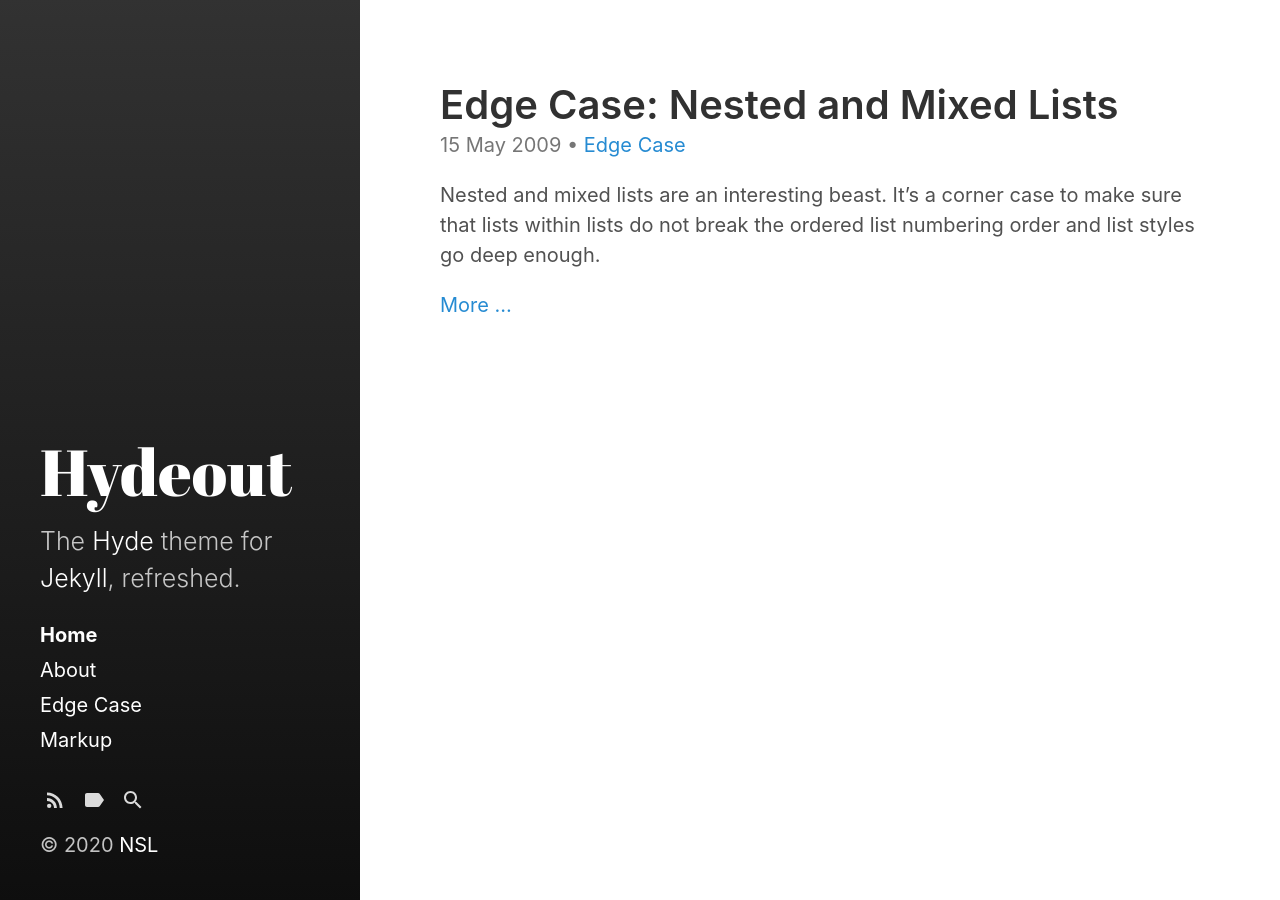
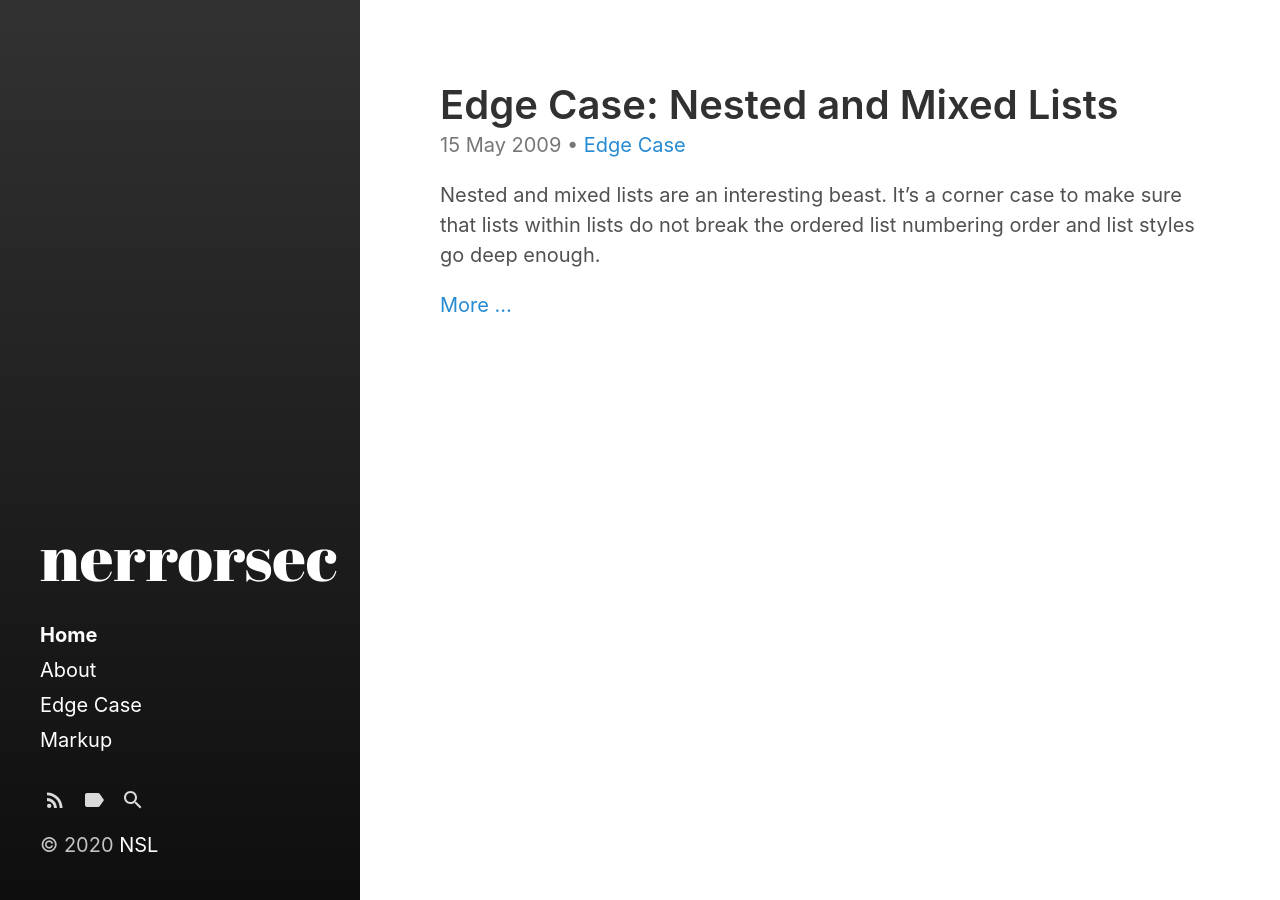
Before and after one commit to nusiloot/nerrorsec.github.io, a Jekyll site: the page built from index.html, in a window 1280 px wide. Built offline with Jekyll 4.4.1, drawn with Linux system fonts in a browser that asks for light colours; the list of posts is cut into pages by our own code.

Commit message:
Update _config.yml

```diff
--- a/_config.yml
+++ b/_config.yml
@@ -3,11 +3,11 @@ markdown:         kramdown
 highlighter:      rouge
 
 # Setup
-title:            Hydeout
-tagline:          'A Jekyll theme'
-description:      'The <a href="http://hyde.getpoole.com" target="_blank">Hyde</a> theme for <a href="http://jekyllrb.com" target="_blank">Jekyll</a>, refreshed.'
-url:              https://fongandrew.github.io
-baseurl:          '/hydeout'
+title:            nerrorsec
+#tagline:          ''
+#description:      ''
+url:              https://nerrorsec.github.io
+baseurl:          '/'
                   # the optional subpath of your site, e.g. "/blog"
                   # NB: This applies to all pages in your Jekyll site.
                   # If you want to move just the blog index pages but keep
@@ -15,8 +15,8 @@ baseurl:          '/hydeout'
                   # sidebar_blog_link below.
 
 author:
-  name:           'Andrew Fong'
-  url:            https://twitter.com/fongandrewc
+  name:           'nerrorsec'
+  url:            https://twitter.com/nerrorsec
 
 paginate:         5
 # paginate_path:    '/page:num'
```
